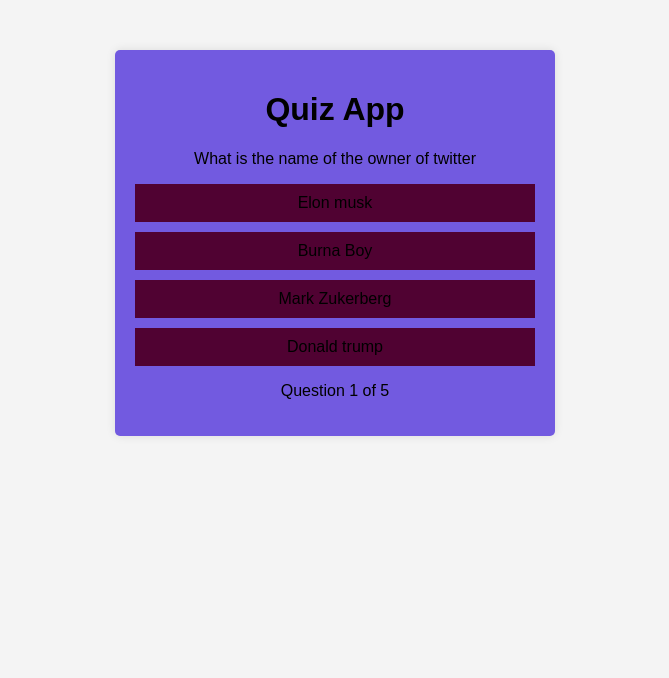
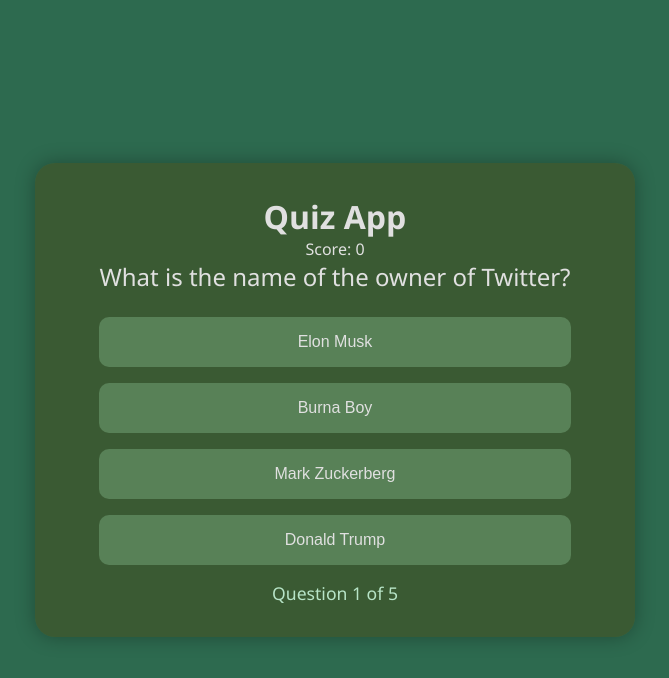
Before and after one commit to Anugo1/QuizApp-task, a plain HTML site: page index.html in a window 1280 px wide. Shown: the whole page, without its empty margins (305-974 px from the left). Drawn offline with Linux system fonts and the light colour scheme.

```diff
--- a/index.html
+++ b/index.html
@@ -7,15 +7,27 @@
     <link rel="stylesheet" href="style.css">
 </head>
 <body>
+    <!-- Animated Circles -->
+    <div class="circle circle1"></div>
+    <div class="circle circle2"></div>
+    <div class="circle circle3"></div>
+
     <div class="quiz-container">
         <h1>Quiz App</h1>
+        <div class="quiz-header">
+            <p class="score">Score: <span id="score">0</span></p>
+        </div>
         <div id="question-container">
             <p id="question">Loading...</p>
             <div id="answer-buttons"></div>
         </div>
-        <button id="next-btn">Next</button>
+        <div class="control-buttons">
+            <button id="next-btn">Next</button>
+            <button id="restart-btn">Restart</button>
+        </div>
         <p id="progress">Question 1 of 10</p>
     </div>
+
     <script src="script.js"></script>
 </body>
 </html>
--- a/script.js
+++ b/script.js
@@ -1,15 +1,15 @@
 const questions = [
   {
-      question: "What is the name of the owner of twitter",
+      question: "What is the name of the owner of Twitter?",
       answers: [
-          { text: "Elon musk", correct: true },
+          { text: "Elon Musk", correct: true },
           { text: "Burna Boy", correct: false },
-          { text: "Mark Zukerberg", correct: false },
-          { text: "Donald trump", correct: false }
+          { text: "Mark Zuckerberg", correct: false },
+          { text: "Donald Trump", correct: false }
       ]
   },
   {
-      question: "Who is the coordinator of learnable 2024",
+      question: "Who is the coordinator of Learnable 2024?",
       answers: [
           { text: "Ifenna", correct: false },
           { text: "Tappi", correct: true },
@@ -36,12 +36,12 @@ const questions = [
       ]
   },
   {
-     question: "What is the football name of the Nigerian National mens team?",
+     question: "What is the football name of the Nigerian National Men's Team?",
      answers: [
-        {text: "Super chickens", correct: false},
-        {text: "Super falcons", correct: false},
-        {text: "9ja eagles", correct: false},
-        {text: "Super eagles", correct: true}
+        {text: "Super Chickens", correct: false},
+        {text: "Super Falcons", correct: false},
+        {text: "9ja Eagles", correct: false},
+        {text: "Super Eagles", correct: true}
      ]
   }
 ];
@@ -50,19 +50,22 @@ const questions = [
 const questionElement = document.getElementById("question");
 const answerButtons = document.getElementById("answer-buttons");
 const nextButton = document.getElementById("next-btn");
+const restartButton = document.getElementById("restart-btn");
 const progress = document.getElementById("progress");
+const scoreElement = document.getElementById("score");
 
-let currentQuestionIndex = 0; // initial value index is assigned as zero
-let score = 0; // score starts at zero and is addded +1 as you get the correct answers
+let currentQuestionIndex = 0;
+let score = 0;
 
 function loadQuestion() {
     currentQuestionIndex = 0;
     score = 0;
+    scoreElement.innerText = score;
     nextButton.style.display = "none";
+    restartButton.style.display = "none";
     showQuestion();
 }
 
-// function to show the question
 function showQuestion() {
     resetState();
     let currentQuestion = questions[currentQuestionIndex];
@@ -83,10 +86,10 @@ function resetState() {
     answerButtons.innerHTML = "";
 }
 
-// This function checks for the answer to know if its correct and adds +1 to the score variable and heads over to the next question till the questions are exhausted and it returns the results
 function selectAnswer(correct) {
     if (correct) {
         score++;
+        scoreElement.innerText = score; // Score Tracker
     }
     currentQuestionIndex++;
     if (currentQuestionIndex < questions.length) {
@@ -96,11 +99,17 @@ function selectAnswer(correct) {
     }
 }
 
-// This is a function to show the result of the quiz
 function showResults() {
     questionElement.innerText = `Quiz Completed✨✅! You scored ${score} out of ${questions.length}`;
     answerButtons.innerHTML = "";
     nextButton.style.display = "none";
+    restartButton.style.display = "block";
 }
 
+// Restart Quiz Function
+restartButton.addEventListener("click", () => {
     loadQuestion();
+});
+
+// Initialize Quiz
+loadQuestion();
--- a/style.css
+++ b/style.css
@@ -1,35 +1,105 @@
-body {
-  font-family: Arial, sans-serif;
-  text-align: center;
-  background-color: #f4f4f4;
+
+* {
+  margin: 0;
+  padding: 0;
+  box-sizing: border-box;
 }
 
-.quiz-container {
-  width: 400px;
-  margin: 50px auto;
-  padding: 20px;
-  background: rgb(114, 90, 224);
-  box-shadow: 0px 0px 10px rgba(0, 0, 0, 0.1);
-  border-radius: 5px;
+body {
+  font-family: 'Segoe UI', sans-serif;
+  background: #2d6a4f;
+  color: #e0e0e0;
+  min-height: 100vh;
+  display: flex;
+  justify-content: center;
+  align-items: center;
+  position: relative;
+  overflow: hidden;
 }
 
-#answer-buttons button {
-  display: block;
-  width: 100%;
-  margin: 10px 0;
-  padding: 10px;
-  background: rgb(80, 2, 50);
-  border: none;
-  cursor: pointer;
-  font-size: 16px;
+/* Quiz Container */
+.quiz-container {
+  background: rgba(60, 90, 50, 0.95);
+  border-radius: 20px;
+  padding: 2rem;
+  width: 90%;
+  max-width: 600px;
+  box-shadow: 0 0 20px rgba(0, 0, 0, 0.3);
+  position: relative;
+  z-index: 2;
+  display: flex;
+  flex-direction: column;
+  align-items: center;
+  text-align: center;
 }
 
-#next-btn {
+/* Question Section */
+#question {
+  font-size: 1.5rem;
+  margin-bottom: 1.5rem;
+}
+
+/* Answer Buttons */
+#answer-buttons {
+  display: flex;
+  flex-direction: column;
+  gap: 1rem;
+  width: 100%;
+}
+
+.btn {
+  background: #588157;
+  border: none;
+  padding: 1rem;
+  border-radius: 10px;
+  color: #e0e0e0;
+  font-size: 1rem;
+  cursor: pointer;
+  transition: all 0.3s ease;
+}
+
+.btn:hover {
+  background: #8fbc8f;
+}
+
+.btn.correct {
+  animation: blinkGreen 0.8s;
+}
+
+.btn.wrong {
+  animation: blinkRed 0.8s;
+}
+
+@keyframes blinkGreen {
+  0%, 100% { background: #588157; }
+  50% { background: #28d745; }
+}
+
+@keyframes blinkRed {
+  0%, 100% { background: #588157; }
+  50% { background: #d73545; }
+}
+
+/* Control Buttons */
+#next-btn, #restart-btn {
+  background: #40916c;
+  border: none;
+  padding: 0.8rem 1.5rem;
+  border-radius: 10px;
+  color: #e0e0e0;
+  cursor: pointer;
+  transition: background 0.3s ease;
+  margin-top: 1rem;
   display: none;
-  padding: 10px;
-  margin-top: 10px;
-  background: rgb(65, 79, 163);
-  color: rgb(94, 5, 42);
-  border: none;
-  cursor: pointer;
 }
+
+#next-btn:hover, #restart-btn:hover {
+  background: #52b788;
+}
+
+/* Progress Indicator */
+#progress {
+  color: #b7e4c7;
+  font-size: 1.1rem;
+  margin-top: 1rem;
+}
```
Also changed, not shown: 1 other file. Lines whose indentation alone changed are shown as unchanged.
